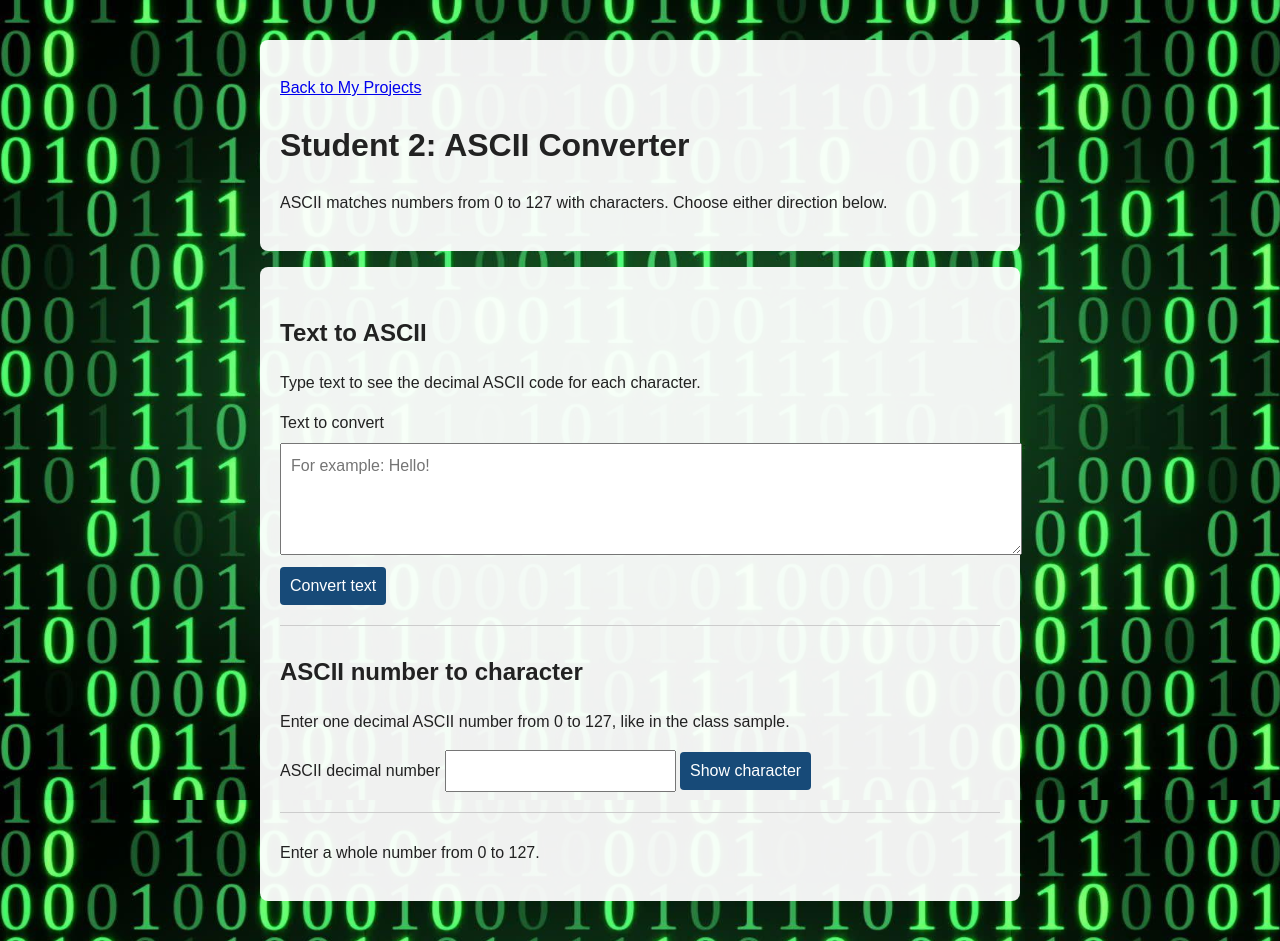
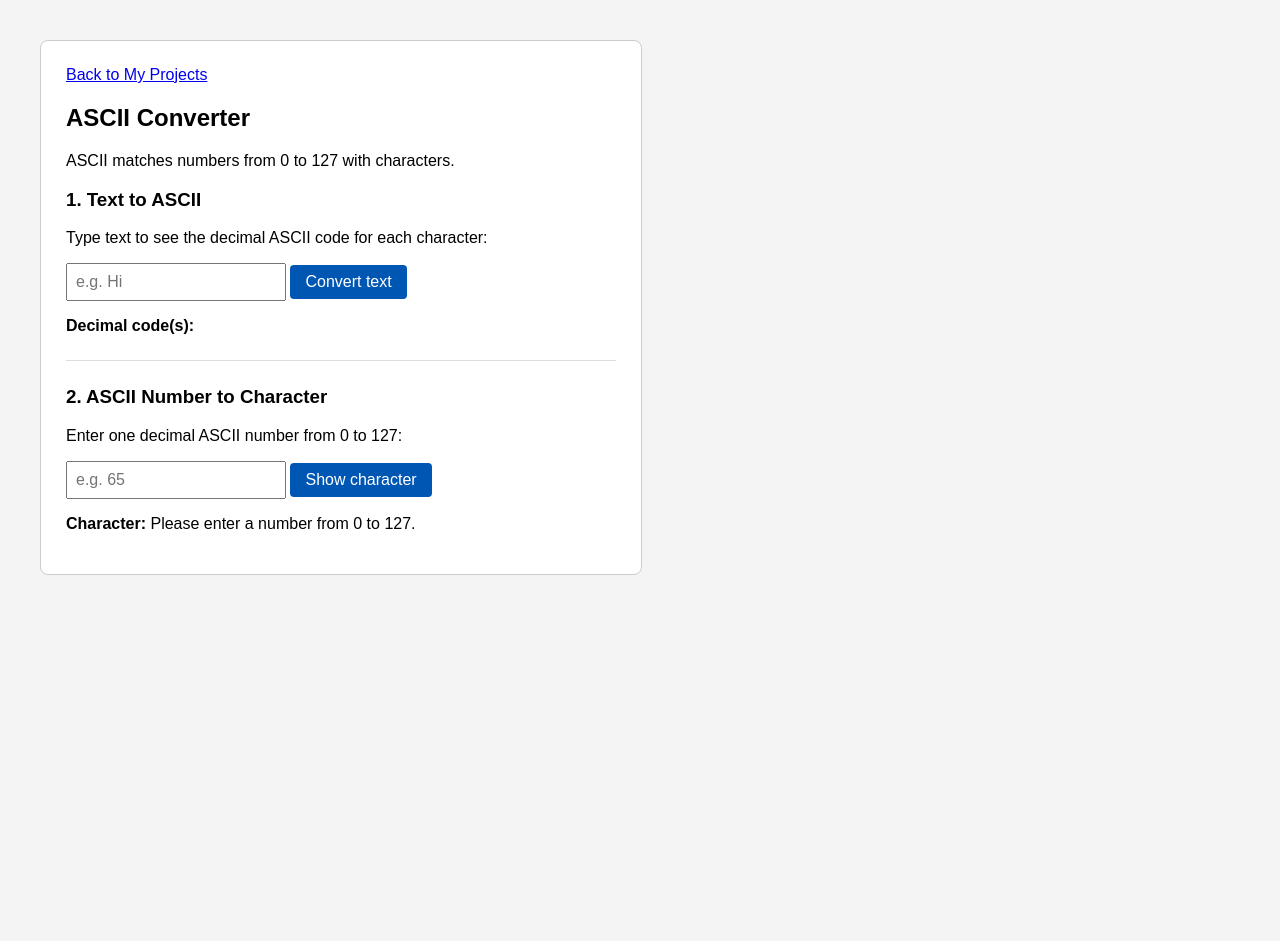
Before and after one commit to reliasbz/foc, a plain HTML site: page acciConverter.html in a window 1280 px wide. Both pictures are taken after a click on the button "Show character". After the commit the page ends 800 px from the top, so only its background shows below. Drawn offline with Linux system fonts and the light colour scheme.

Commit message:
Refactor ASCII converter HTML structure and styles

```diff
--- a/acciConverter.html
+++ b/acciConverter.html
@@ -1,215 +1,88 @@
 <!DOCTYPE html>
-<html lang="en">
+<html>
 <head>
-  <title>Student 2 ASCII Program</title>
-  <meta charset="utf-8">
-  <meta name="viewport" content="width=device-width, initial-scale=1">
+  <title>ASCII Converter</title>
   <style>
     body {
-      max-width: 760px;
-      min-height: 100vh;
-      margin: 40px auto;
-      padding: 0 20px;
-      color: #222;
-      background: #000 url("image/binary.jpg") center center / cover fixed;
-      font-family: Arial, Helvetica, sans-serif;
-      line-height: 1.5;
+      font-family: Arial, sans-serif;
+      background-color: #f4f4f4;
+      margin: 40px;
     }
-
-    header,
-    main {
-      padding: 20px;
-      background: rgba(255, 255, 255, 0.94);
+    .box {
+      background-color: white;
+      padding: 25px;
+      max-width: 550px;
+      border: 1px solid #ccc;
       border-radius: 8px;
     }
-
-    main {
-      margin-top: 16px;
+    input {
+      padding: 8px;
+      font-size: 16px;
+      width: 200px;
     }
-
-    section {
-      margin: 28px 0;
-      padding-bottom: 20px;
-      border-bottom: 1px solid #ccc;
-    }
-
-    textarea {
-      display: block;
-      width: 100%;
-      min-height: 90px;
-      margin: 8px 0 12px;
-      padding: 10px;
-      font: inherit;
-    }
-
-    input,
     button {
-      padding: 7px 10px;
-      font: inherit;
-    }
-
-    button {
+      padding: 8px 15px;
+      font-size: 16px;
+      background-color: #0056b3;
       color: white;
-      background: #174a78;
-      border: 0;
+      border: none;
       border-radius: 4px;
       cursor: pointer;
     }
-
     button:hover {
-      background: #103653;
+      background-color: #003d80;
     }
-
-    button:focus-visible,
-    textarea:focus-visible,
-    input:focus-visible,
-    a:focus-visible {
-      outline: 3px solid #f0b429;
-      outline-offset: 2px;
-    }
-
-    #message {
-      min-height: 1.5em;
-    }
-
-    table {
-      width: 100%;
-      border-collapse: collapse;
-      text-align: left;
-    }
-
-    th,
-    td {
-      padding: 7px 10px;
-      border: 1px solid #ccc;
-    }
-
-    th {
-      background: #f2f2f2;
+    hr {
+      margin: 25px 0;
+      border: 0;
+      border-top: 1px solid #ddd;
     }
   </style>
 </head>
 <body>
-  <header>
-    <p><a href="project.html">Back to My Projects</a></p>
-    <h1>Student 2: ASCII Converter</h1>
-    <p>ASCII matches numbers from 0 to 127 with characters. Choose either direction below.</p>
-  </header>
 
-  <main>
-    <section>
-      <h2>Text to ASCII</h2>
-      <p>Type text to see the decimal ASCII code for each character.</p>
-      <form id="textForm">
-        <label for="textInput">Text to convert</label>
-        <textarea id="textInput" placeholder="For example: Hello!" spellcheck="false"></textarea>
-        <button type="submit">Convert text</button>
-      </form>
-    </section>
+  <div class="box">
+    <a href="project.html">Back to My Projects</a>
+    <h2>ASCII Converter</h2>
+    <p>ASCII matches numbers from 0 to 127 with characters.</p>
 
-    <section>
-      <h2>ASCII number to character</h2>
-      <p>Enter one decimal ASCII number from 0 to 127, like in the class sample.</p>
-      <form id="numberForm">
-        <label for="numberInput">ASCII decimal number</label>
-        <input id="numberInput" type="number" step="1">
-        <button type="submit">Show character</button>
-      </form>
-    </section>
+    <h3>1. Text to ASCII</h3>
+    <p>Type text to see the decimal ASCII code for each character:</p>
+    <input type="text" id="textInput" placeholder="e.g. Hi">
+    <button onclick="textToAscii()">Convert text</button>
+    <p><strong>Decimal code(s):</strong> <span id="asciiOutput"></span></p>
 
-    <p id="message" role="status" aria-live="polite"></p>
-    <table id="results" hidden>
-      <thead>
-        <tr>
-          <th scope="col">Character or ASCII name</th>
-          <th scope="col">Decimal code</th>
-        </tr>
-      </thead>
-      <tbody id="resultRows"></tbody>
-    </table>
-  </main>
+    <hr>
+
+    <h3>2. ASCII Number to Character</h3>
+    <p>Enter one decimal ASCII number from 0 to 127:</p>
+    <input type="text" id="numInput" placeholder="e.g. 65">
+    <button onclick="asciiToChar()">Show character</button>
+    <p><strong>Character:</strong> <span id="charOutput"></span></p>
+  </div>
 
   <script>
-    var textForm = document.getElementById("textForm");
-    var numberForm = document.getElementById("numberForm");
-    var textInput = document.getElementById("textInput");
-    var numberInput = document.getElementById("numberInput");
-    var message = document.getElementById("message");
-    var results = document.getElementById("results");
-    var resultRows = document.getElementById("resultRows");
+    function textToAscii() {
+      var text = document.getElementById("textInput").value;
+      var result = "";
 
-    function characterName(code) {
-      if (code === 32) {
-        return "Space";
+      for (var i = 0; i < text.length; i++) {
+        result = result + text.charCodeAt(i) + " ";
       }
-      if (code === 127) {
-        return "DEL (non-printing)";
-      }
-      if (code < 32) {
-        return "Control code (non-printing)";
-      }
-      return String.fromCharCode(code);
+
+      document.getElementById("asciiOutput").innerHTML = result;
     }
 
-    function showCodes(codes, description) {
-      resultRows.textContent = "";
+    function asciiToChar() {
+      var num = document.getElementById("numInput").value;
 
-      for (var code of codes) {
-        var row = document.createElement("tr");
-        var characterCell = document.createElement("td");
-        var codeCell = document.createElement("td");
+      if (num < 0 || num > 127 || num == "") {
+        document.getElementById("charOutput").innerHTML = "Please enter a number from 0 to 127.";
+      } else {
+        document.getElementById("charOutput").innerHTML = String.fromCharCode(num);
+      }
+    }
+  </script>
 
-        characterCell.textContent = characterName(code);
-        codeCell.textContent = code;
-        row.appendChild(characterCell);
-        row.appendChild(codeCell);
-        resultRows.appendChild(row);
-      }
-
-      message.textContent = description;
-      results.hidden = false;
-    }
-
-    function clearResults() {
-      resultRows.textContent = "";
-      results.hidden = true;
-    }
-
-    textForm.addEventListener("submit", function (event) {
-      event.preventDefault();
-      clearResults();
-
-      var text = textInput.value;
-      if (text.length === 0) {
-        message.textContent = "Please type some text first.";
-        return;
-      }
-
-      var codes = [];
-      for (var character of text) {
-        var code = character.codePointAt(0);
-        if (code > 127) {
-          message.textContent = "This character is outside standard ASCII (0–127): " + character;
-          return;
-        }
-        codes.push(code);
-      }
-
-      showCodes(codes, "Converted " + codes.length + " character(s).");
-    });
-
-    numberForm.addEventListener("submit", function (event) {
-      event.preventDefault();
-      clearResults();
-
-      var code = numberInput.valueAsNumber;
-      if (!Number.isInteger(code) || code < 0 || code > 127) {
-        message.textContent = "Enter a whole number from 0 to 127.";
-        return;
-      }
-
-      showCodes([code], "ASCII value for " + code + ": " + characterName(code));
-    });
-  </script>
 </body>
 </html>
```
